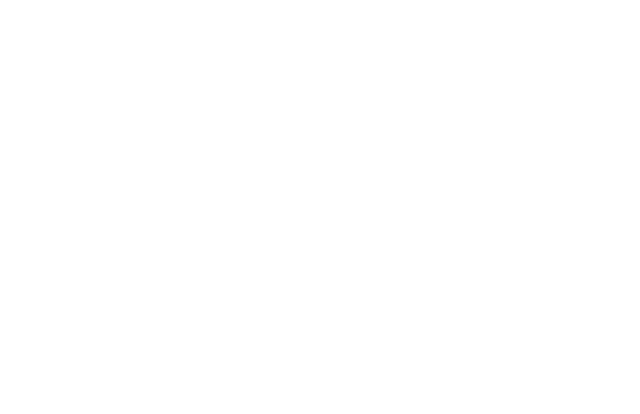
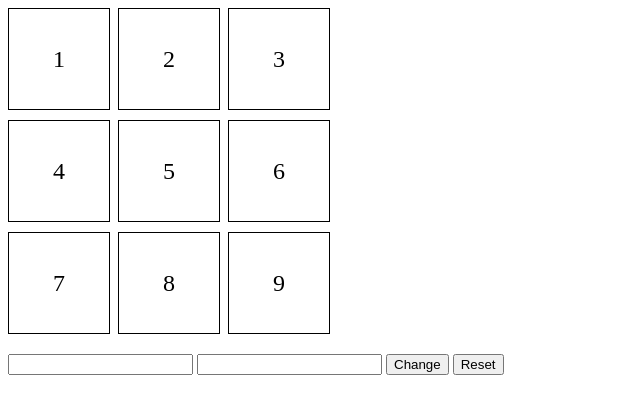
Before and after one commit to acciojob/Replit-Asian-Paints-Dhruwvaviya999, a website: page main.html in a window 1280 px wide. Shown: the whole page, without its empty margins (0-640 px from the left). Drawn offline with Linux system fonts and the light colour scheme.

Commit message:
created a submission

```diff
--- a/main.html
+++ b/main.html
@@ -8,6 +8,23 @@
 
 <body>
 	<!-- the entire body must be written by student -->
+	<div class="grid-container">
+		<div class="grid-item" id="1">1</div>
+		<div class="grid-item" id="2">2</div>
+		<div class="grid-item" id="3">3</div>
+		<div class="grid-item" id="4">4</div>
+		<div class="grid-item" id="5">5</div>
+		<div class="grid-item" id="6">6</div>
+		<div class="grid-item" id="7">7</div>
+		<div class="grid-item" id="8">8</div>
+		<div class="grid-item" id="9">9</div>
+	</div>
+
+	<input id="block-id" type="text" />
+	<input id="color-id" type="text" />
+
+	<button id="change_button">Change</button>
+	<button id="Reset">Reset</button>
     <script type="text/javascript" src="./script.js">
 </script>
 
--- a/script.js
+++ b/script.js
@@ -1 +1,28 @@
 //your JS code here. If required.
+const changeBtn = document.getElementById('change_button');
+const resetBtn = document.getElementById('Reset');
+
+function resetGridColors(){
+	for (let i = 1; i <= 9; i++) {
+		document.getElementById(i.toString()).style.backgroundColor = "transparent";
+	}
+}
+
+changeBtn.addEventListener('click', () => {
+	const blockId = document.getElementById("block-id").value;
+	const color = document.getElementById("color-id").value;
+
+	resetGridColors();
+
+	const targetedBlock = document.getElementById(blockId);
+
+	if(targetedBlock){
+		targetedBlock.style.backgroundColor = color;
+	} else {
+		alert("Invalid id Please enter id between 1 to 9");
+	}
+});
+
+resetBtn.addEventListener('click', () => {
+	resetGridColors();
+});
--- a/styles.css
+++ b/styles.css
@@ -1 +1,19 @@
 /*  your css code here. If applicable */
+
+.grid-container{
+	 display: grid;
+	    grid-template-columns: repeat(3, 100px);
+      gap: 10px;
+      margin-bottom: 20px;
+}
+
+.grid-item {
+      width: 100px;
+      height: 100px;
+      background-color: transparent;
+      border: 1px solid black;
+      display: flex;
+      align-items: center;
+      justify-content: center;
+      font-size: 24px;
+    }
```
